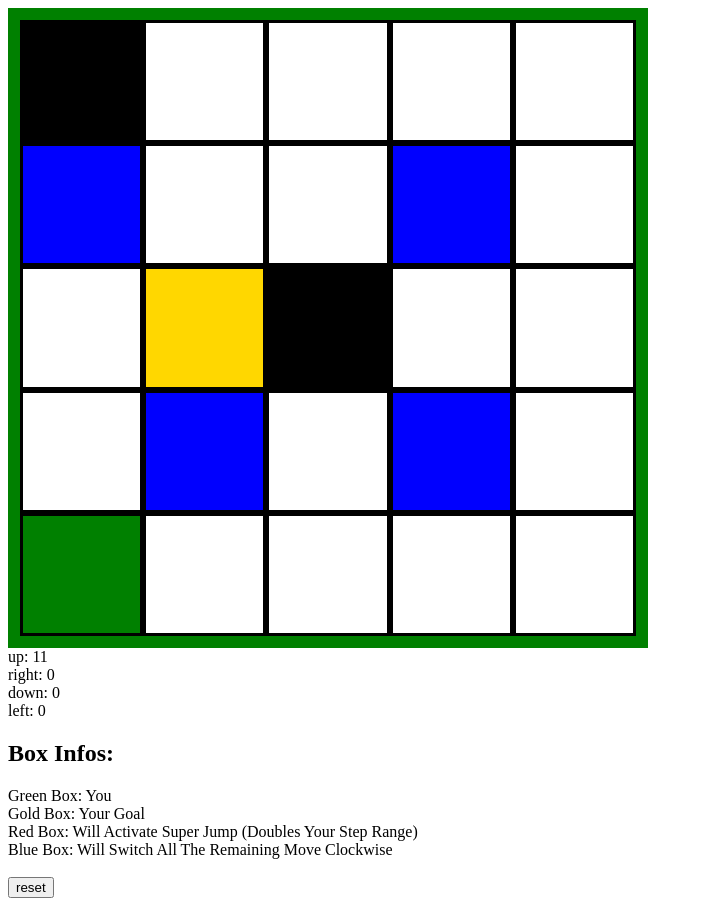
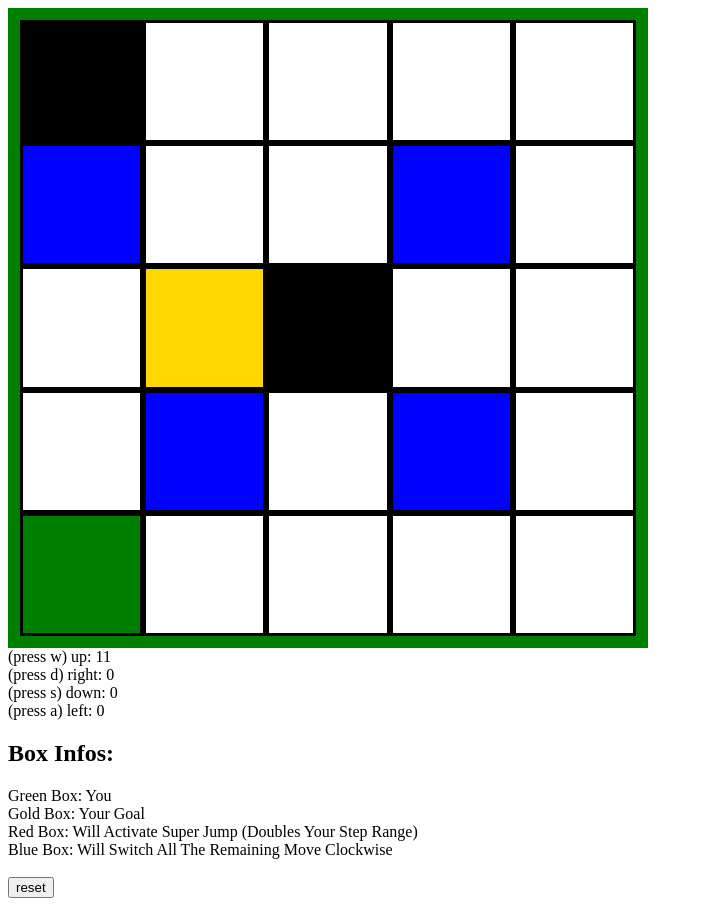
Before and after one commit to erickj04/LimitedMove, a React (Create React App) app: page / in a window 1280 px wide. Shown: the whole page, without its empty margins (0-703 px from the left). Built offline with nearby package versions, Linux system fonts and the light colour scheme.

Commit message:
add additional instruction in control

```diff
--- a/src/ShowMessage.js
+++ b/src/ShowMessage.js
@@ -1,8 +1,8 @@
 export default function ShowMessage({player}){
-    let upStep = `up: ${player.stepRemaining.upStep}`;
-    let downStep = `down: ${player.stepRemaining.downStep}`;
-    let rightStep = `right: ${player.stepRemaining.rightStep}`;
-    let leftStep = `left: ${player.stepRemaining.leftStep}`;
+    let upStep = `(press w) up: ${player.stepRemaining.upStep}`;
+    let downStep = `(press s) down: ${player.stepRemaining.downStep}`;
+    let rightStep = `(press d) right: ${player.stepRemaining.rightStep}`;
+    let leftStep = `(press a) left: ${player.stepRemaining.leftStep}`;
     return(
         <div>
             {upStep}
```
